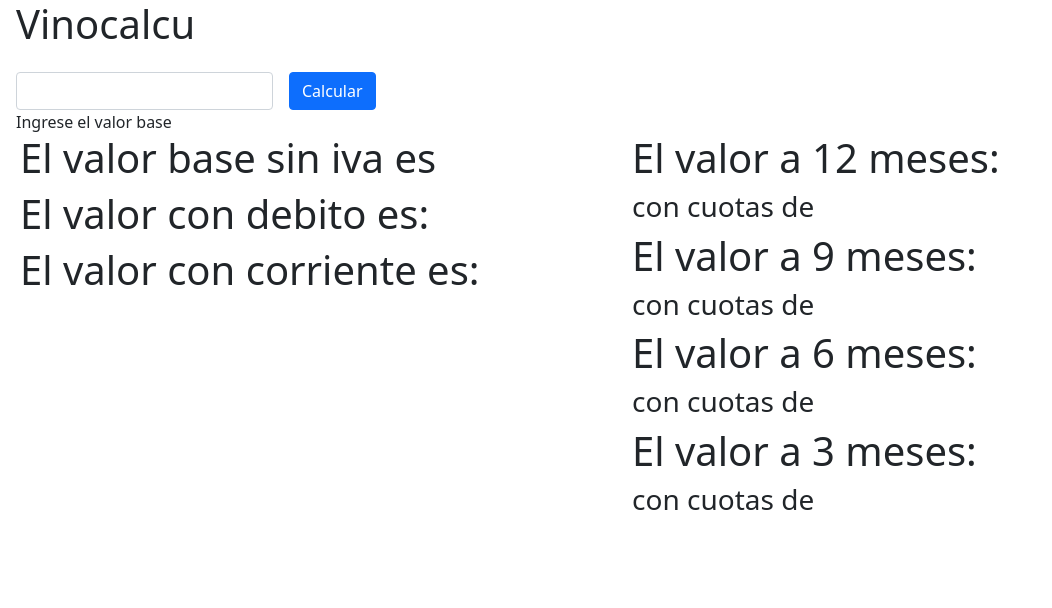
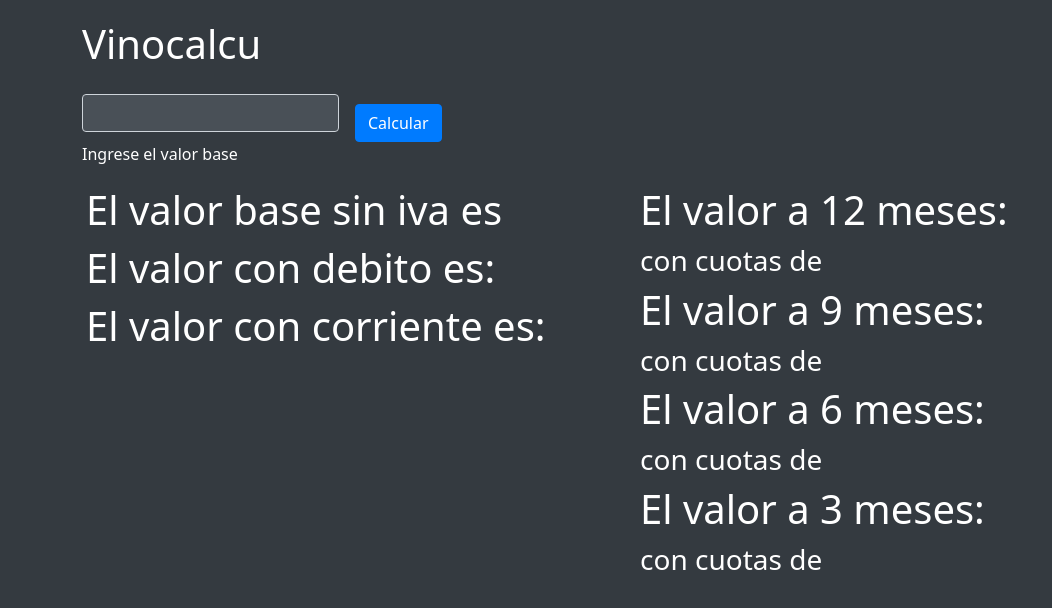
Before and after one commit to khrisparrales/novicalcu, a plain HTML site: page index.html in a window 1280 px wide. Shown: the whole page, without its empty margins (0-1052 px from the left). Drawn offline with nearby package versions, Linux system fonts and the light colour scheme.

Commit message:
mejora de ui

```diff
--- a/index.html
+++ b/index.html
@@ -1,5 +1,6 @@
 <!DOCTYPE html>
 <html lang="es">
+
 <head>
   <meta charset="UTF-8" />
   <meta http-equiv="X-UA-Compatible" content="IE=edge" />
@@ -8,34 +9,53 @@
   <script src="app.js"></script>
 
   <!-- Bootstrap CSS -->
-    <link
-      href="https://cdn.jsdelivr.net/npm/bootstrap@5.1.3/dist/css/bootstrap.min.css"
-      rel="stylesheet"
-      integrity="sha384-1BmE4kWBq78iYhFldvKuhfTAU6auU8tT94WrHftjDbrCEXSU1oBoqyl2QvZ6jIW3"
-      crossorigin="anonymous"
-    />
+  <link rel="stylesheet" href="https://cdn.jsdelivr.net/npm/bootstrap@5.1.3/dist/css/bootstrap.min.css"
+    integrity="sha384-1BmE4kWBq78iYhFldvKuhfTAU6auU8tT94WrHftjDbrCEXSU1oBoqyl2QvZ6jIW3" crossorigin="anonymous" />
+
+  <style>
+    body {
+      padding: 20px;
+      background-color: #343a40; /* Color de fondo oscuro */
+      color: #ffffff; /* Color de texto claro */
+    }
+
+    h1 {
+      margin-bottom: 10px;
+    }
+
+    .col {
+      margin-top: 20px;
+    }
+
+    .form-control {
+      margin-bottom: 10px;
+      background-color: #495057; /* Color de fondo oscuro para el formulario */
+      color: #ffffff; /* Color de texto claro para el formulario */
+    }
+
+    .btn-primary {
+      margin-top: 10px;
+      background-color: #007bff; /* Color de fondo azul para el botón */
+      border-color: #007bff; /* Color del borde azul para el botón */
+    }
+
+    .btn-primary:hover {
+      background-color: #0056b3; /* Cambio de color al pasar el ratón por encima */
+      border-color: #0056b3;
+    }
+  </style>
 </head>
+
 <body>
-    <div class="row g-3 container-fluid">
+  <div class="container">
+    <div class="row g-3">
       <h1>Vinocalcu</h1>
       <div class="col-auto">
-        <input
-          type="text"
-          name="base"
-          id="base"
-          onkeyup="if(event.keyCode===13){myFunction()}"
-          class="form-control"
-        />
+        <input type="text" name="base" id="base" onkeyup="if(event.keyCode===13){myFunction()}" class="form-control" />
         <label for="base">Ingrese el valor base</label>
       </div>
       <div class="col-auto">
-        <button
-          class="btn btn-primary mb-3"
-          id="btnfunction"
-          onclick="myFunction()"
-        >
-          Calcular
-        </button>
+        <button class="btn btn-primary mb-3" id="btnfunction" onclick="myFunction()">Calcular</button>
       </div>
       <div class="row">
         <div class="col">
@@ -67,11 +87,10 @@
         </div>
       </div>
     </div>
+  </div>
   <!-- Option 1: Bootstrap Bundle with Popper -->
-    <script
-      src="https://cdn.jsdelivr.net/npm/bootstrap@5.1.3/dist/js/bootstrap.bundle.min.js"
-      integrity="sha384-ka7Sk0Gln4gmtz2MlQnikT1wXgYsOg+OMhuP+IlRH9sENBO0LRn5q+8nbTov4+1p"
-      crossorigin="anonymous"
-    ></script>
+  <script src="https://cdn.jsdelivr.net/npm/bootstrap@5.1.3/dist/js/bootstrap.bundle.min.js"
+    integrity="sha384-ka7Sk0Gln4gmtz2MlQnikT1wXgYsOg+OMhuP+IlRH9sENBO0LRn5q+8nbTov4+1p" crossorigin="anonymous"></script>
 </body>
+
 </html>
```
Lines whose indentation alone changed are shown as unchanged.
